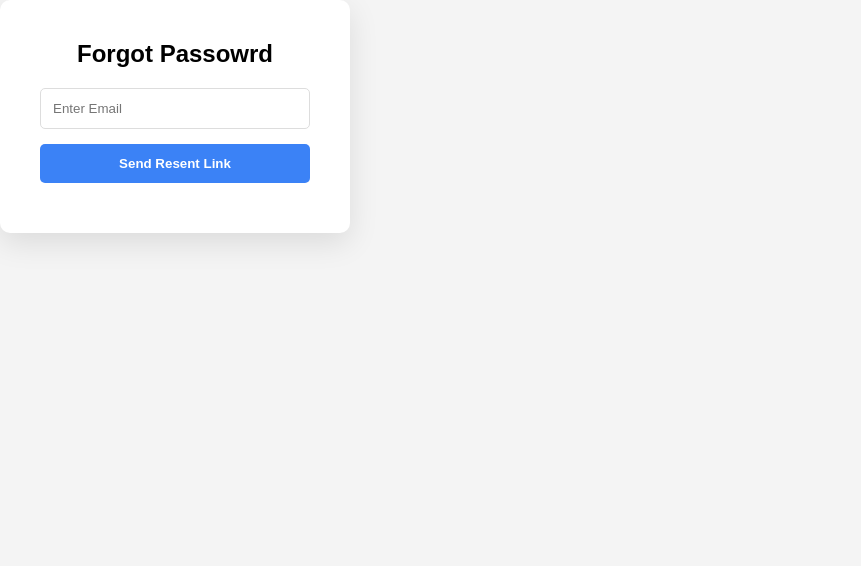
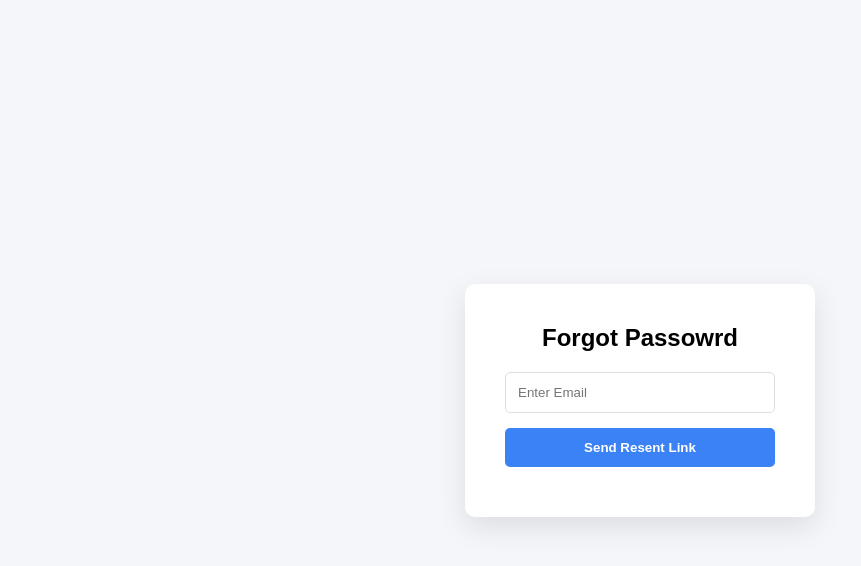
Before and after one commit to codersouvik/expense-tracker, a React app in the folder Frontend/: page /forgot-password in a window 1280 px wide. Shown: the top 566 px of the page, without its empty margins (0-861 px from the left). Built offline with nearby package versions, Linux system fonts and the light colour scheme; no server answers; the HTML template or start-up script is replaced by a standard one.

Commit message:
Forgot Password Logic Changed

```diff
--- a/Frontend/src/pages/ForgotPassword.jsx
+++ b/Frontend/src/pages/ForgotPassword.jsx
@@ -21,6 +21,7 @@ const ForgotPassword = () => {
   }
 
   return (
+    <div className="auth-container">
     <div  className="auth-card">
       <h2>Forgot Passowrd</h2>
       <form onSubmit={handelSubmit}>
@@ -29,6 +30,7 @@ const ForgotPassword = () => {
       </form>
       <p>{message}</p>
     </div>
+    </div>
   )
 }
 
```
